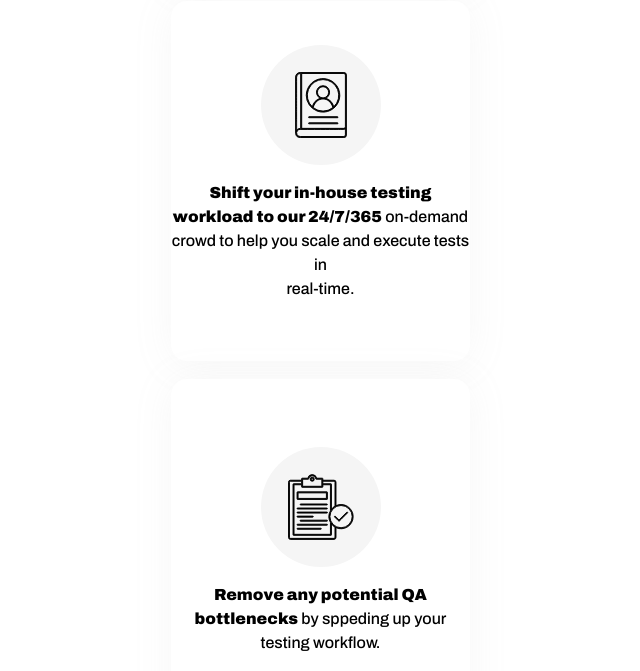
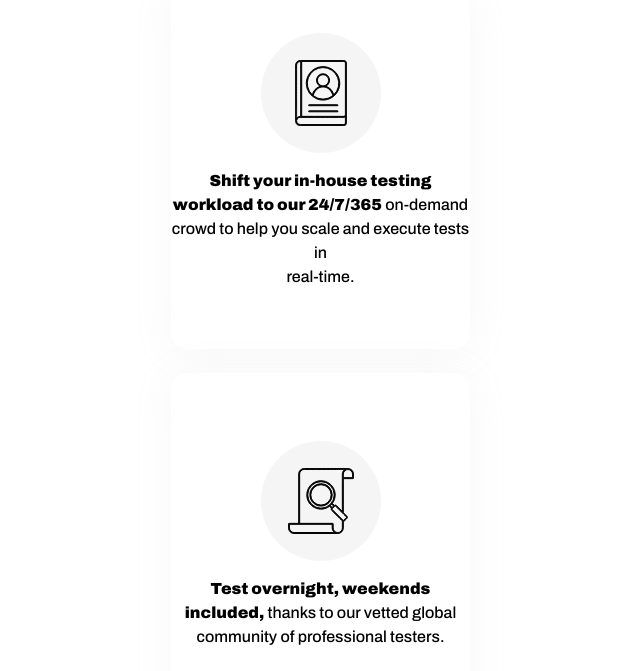
Before and after one commit to a11ysolutions/website, a React (Create React App) app: page /functional in a window 1280 px wide. Shown: the part 4109-4780 px from the top of the page, without its empty margins (19-659 px from the left). Built offline with nearby package versions, Linux system fonts and the light colour scheme.

Commit message:
fix: add extra achievement-card

```diff
--- a/src/Components/Functional/Functional.css
+++ b/src/Components/Functional/Functional.css
@@ -165,6 +165,12 @@
   background-color: #aaaaaa19;
 }
 
+.a11y-qualities-section {
+  display: flex;
+  flex-direction: column;
+  row-gap: 24px;
+}
+
 @media screen and (min-width: 768px) and (max-width: 1200px) {
   .a11y-button.automation {
     align-self: start;
--- a/src/Components/Functional/Functional.js
+++ b/src/Components/Functional/Functional.js
@@ -128,8 +128,8 @@ function Functional() {
               UNLIMITED SCALE, AT SPEED
           </BicolorTitledText>
 
-          <div>
-            <div style={{ marginTop: "18px" }}>
+          <div className='a11y-qualities-section'>
+
             <AchievementCard imgSrc="folder-data.svg">
               <p>
                 <span style={{ fontWeight: "bold" }}>
@@ -138,8 +138,7 @@ function Functional() {
                 within hours, with no extra triage required.
               </p>
             </AchievementCard>
-            </div>
-            <div style={{ marginTop: "18px" }}>
+
             <AchievementCard imgSrc="data-user.svg">
               <p>
                 <span style={{ fontWeight: "bold" }}>
@@ -149,18 +148,24 @@ function Functional() {
                 real-time.
               </p>
             </AchievementCard>
-            </div>
 
-            <div style={{ marginTop: "18px" }}>
+            <AchievementCard imgSrc="searching.svg">
+              <p>
+                <span style={{ fontWeight: "bold" }}>
+                  Test overnight, weekends included,
+                </span>{" "}
+                thanks to our vetted global community of professional testers.
+              </p>
+            </AchievementCard>
+
             <AchievementCard imgSrc="verification.svg">
               <p>
                 <span style={{ fontWeight: "bold" }}>
                   Remove any potential QA bottlenecks
                 </span>{" "}
-                  by sppeding up your testing workflow.
+                by speeding up your testing workflow.
               </p>
             </AchievementCard>
-            </div>
           </div>
         </div>
       </section>
```
Also changed, not shown: public/searching.svg (added). Lines whose indentation alone changed are shown as unchanged.
